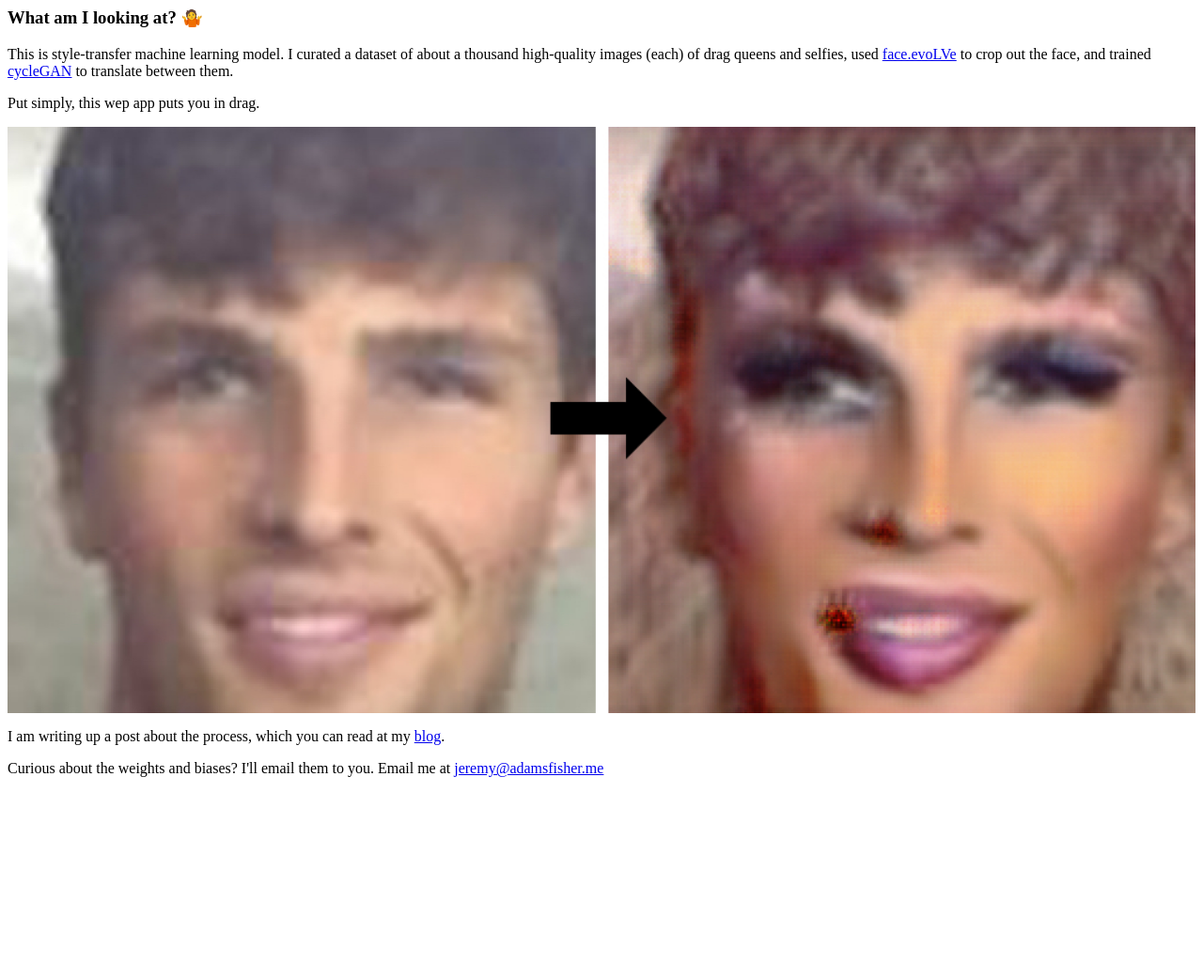
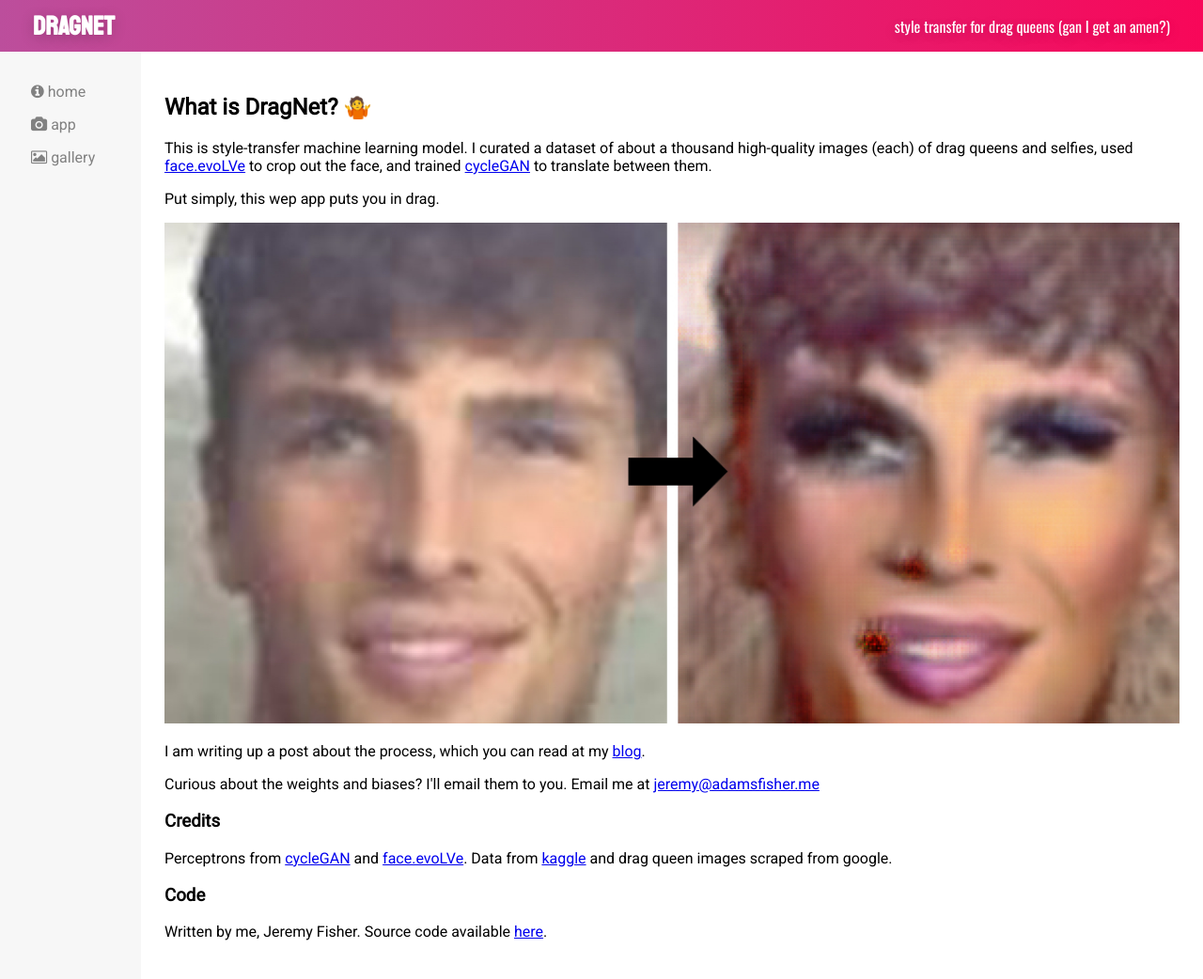
Before and after one commit to jeremyadamsfisher/dragnet, a Flask app: template app/templates/description.html in a window 1280 px wide. Shown: the whole page at 94% size. Before the commit the page ends 827 px from the top, so only its background shows below. Run offline with Flask 2, Linux system fonts and the light colour scheme; the template is opened without the code that fills it, so the values that code supplies are empty; parts of the project's set-up code (start-up, migrations or seed data) failed here and were passed over.

Commit message:
readded all old functionality

```diff
--- a/app/static/css/style_1_1.css
+++ b/app/static/css/style_1_1.css
@@ -6,10 +6,9 @@ font-family: 'Roboto', sans-serif;
 display: grid;
 grid-template-areas:
 "header header header"
-"nav content content"
-"footer footer footer";
+"nav content content";
 grid-template-columns: 150px 1fr 200px;
-grid-template-rows: 55px 1fr auto;
+grid-template-rows: 55px 1fr;
 grid-gap: 0px;
 height: 100vh;
 }
@@ -47,7 +46,9 @@ header {
 nav {
     grid-area: nav;
     background: #f7f7f7 ;
-    padding: 25px;
+    padding-top: 25px;
+    padding-left: 25px;
+    padding-bottom: 25px;
 }
 nav a {
     padding: 8px 8px 8px 8px;
@@ -60,12 +61,12 @@ nav a {
 nav a:hover {
     color: #1f1f1f;
 }
-footer {
-    grid-area: footer;
+.footer {
     padding: 25px;
     background: #e1e1e1;
     font-size: 12px;
     color: #969696;
+    text-align: center;
 }
 
 @media only screen and (max-width: 512px) {
--- a/app/templates/base.html
+++ b/app/templates/base.html
@@ -15,19 +15,14 @@
           </header>
 
           <nav>
-            <a href="#"><i class="fa fa-info-circle"></i> home</a>
-            <a href="#"><i class="fa fa-camera"></i> app</a>
-            <a href="#"><i class="fa fa-image"></i> gallery</a>
+            <a href="{{url_for('home')}}"><i class="fa fa-info-circle"></i> home</a>
+            <a href="{{url_for('main_page')}}"><i class="fa fa-camera"></i> app</a>
+            <a href="{{url_for('gallery')}}"><i class="fa fa-image"></i> gallery</a>
           </nav>
 
           <main>
               {% block content %}{% endblock %}
           </main>
-
-          <footer>
-          perceptrons from <a href="https://junyanz.github.io/CycleGAN/">cycleGAN</a> and <a href="https://github.com/ZhaoJ9014/face.evoLVe.PyTorch">face.evoLVe</a>. data from <a href="https://www.kaggle.com/rahulbhalley/selfies#032a49b6bffb11e3b9ca0002c9dbcd18_6.jpg">kaggle</a> and drag queen images scraped from google.
-          written by me, Jeremy Fisher. source code available <a href="https://github.com/jeremyadamsfisher/dragnet">here</a>.
-          </footer>
         </div>
     </div>
   </body>
--- a/app/templates/description.html
+++ b/app/templates/description.html
@@ -1,5 +1,8 @@
-<div">
-<h3>What am I looking at? 🤷</h3>
+{% extends "base.html" %}
+
+{% block content %}
+<div>
+<h2>What is DragNet? 🤷</h2>
 <p>This is style-transfer machine learning model. I curated a dataset of about a thousand high-quality images (each) of drag queens and selfies, used <a href="https://github.com/ZhaoJ9014/face.evoLVe.PyTorch">face.evoLVe</a> to crop out the face, and trained <a href="https://github.com/junyanz/pytorch-CycleGAN-and-pix2pix">cycleGAN</a> to translate between them.</p>
 <p>Put simply, this wep app puts you in drag.</p>
 <p>
@@ -9,4 +12,13 @@
 </p>
 <p>I am writing up a post about the process, which you can read at my <a href="https://jeremyafisher.com">blog</a>.</p>
 <p>Curious about the weights and biases? I'll email them to you. Email me at <a href="mailto:jeremy@adamsfisher.me">jeremy@adamsfisher.me</a></p>
+<h3>Credits</h3>
+<p>
+Perceptrons from <a href="https://junyanz.github.io/CycleGAN/">cycleGAN</a> and <a href="https://github.com/ZhaoJ9014/face.evoLVe.PyTorch">face.evoLVe</a>. Data from <a href="https://www.kaggle.com/rahulbhalley/selfies#032a49b6bffb11e3b9ca0002c9dbcd18_6.jpg">kaggle</a> and drag queen images scraped from google.
+</p>
+<h3>Code</h3>
+<p>
+Written by me, Jeremy Fisher. Source code available <a href="https://github.com/jeremyadamsfisher/dragnet">here</a>.
+</p>
 </div>
+{% endblock %}
--- a/app/templates/main.html
+++ b/app/templates/main.html
@@ -1,17 +1,12 @@
 {% extends "base.html" %}
-
-{% block style %}
-{% endblock %}
 
 {% block content %}
 <div>
     <h3><i class="fa fa-camera"></i> Please input a lerk</h3>
-    <hr>
     <form action = "{{ url_for('success') }}" method = "post" enctype="multipart/form-data">
         <input type="file" name="file" />
         <input type = "submit" value="Upload" class="btn btn-primary">
     </form>
-    <hr>
     <h5>Tips</h5>
     <ul>
         <li>Look directly at the camera</li>
```
Also changed, not shown: app/views.py (+10 -6 lines).
